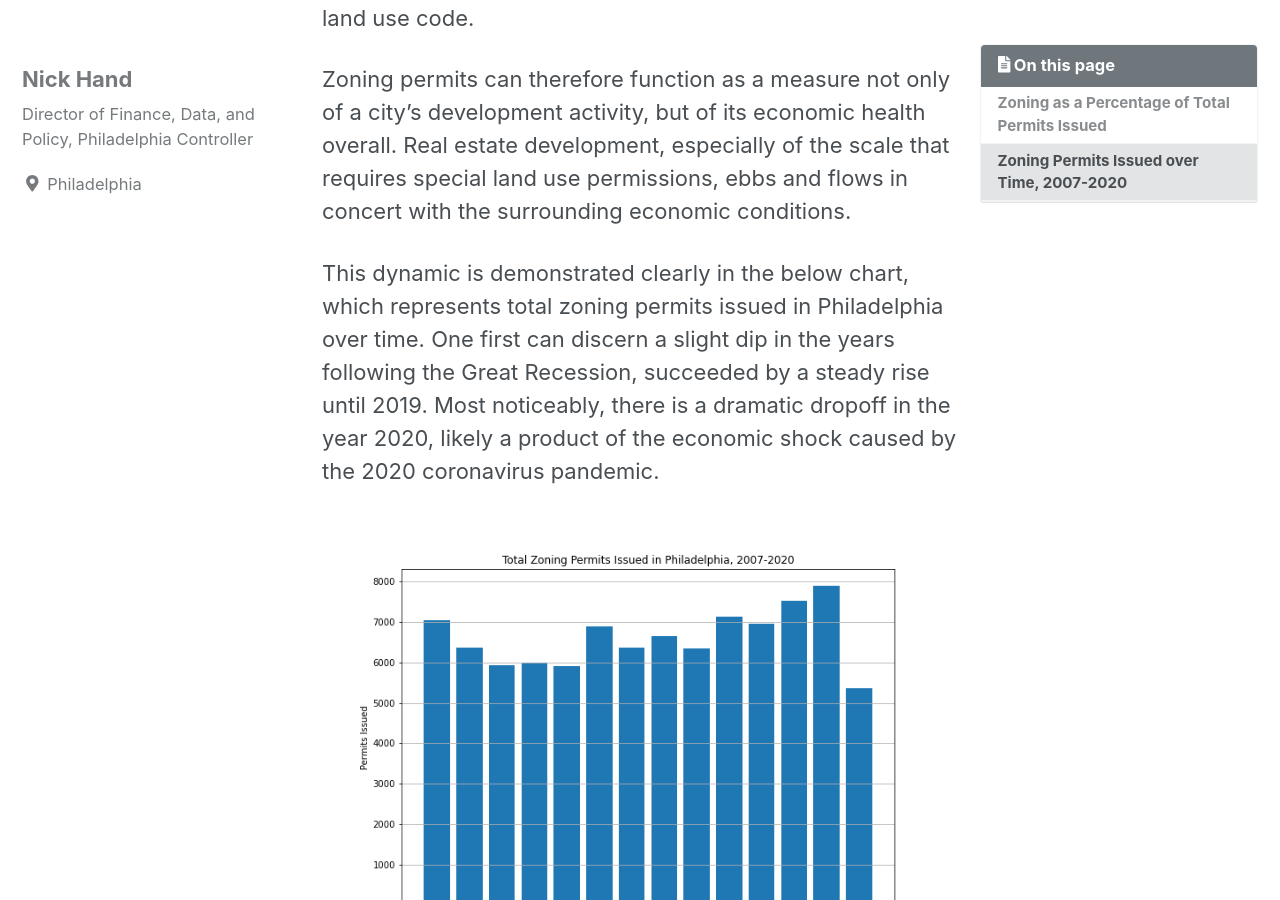
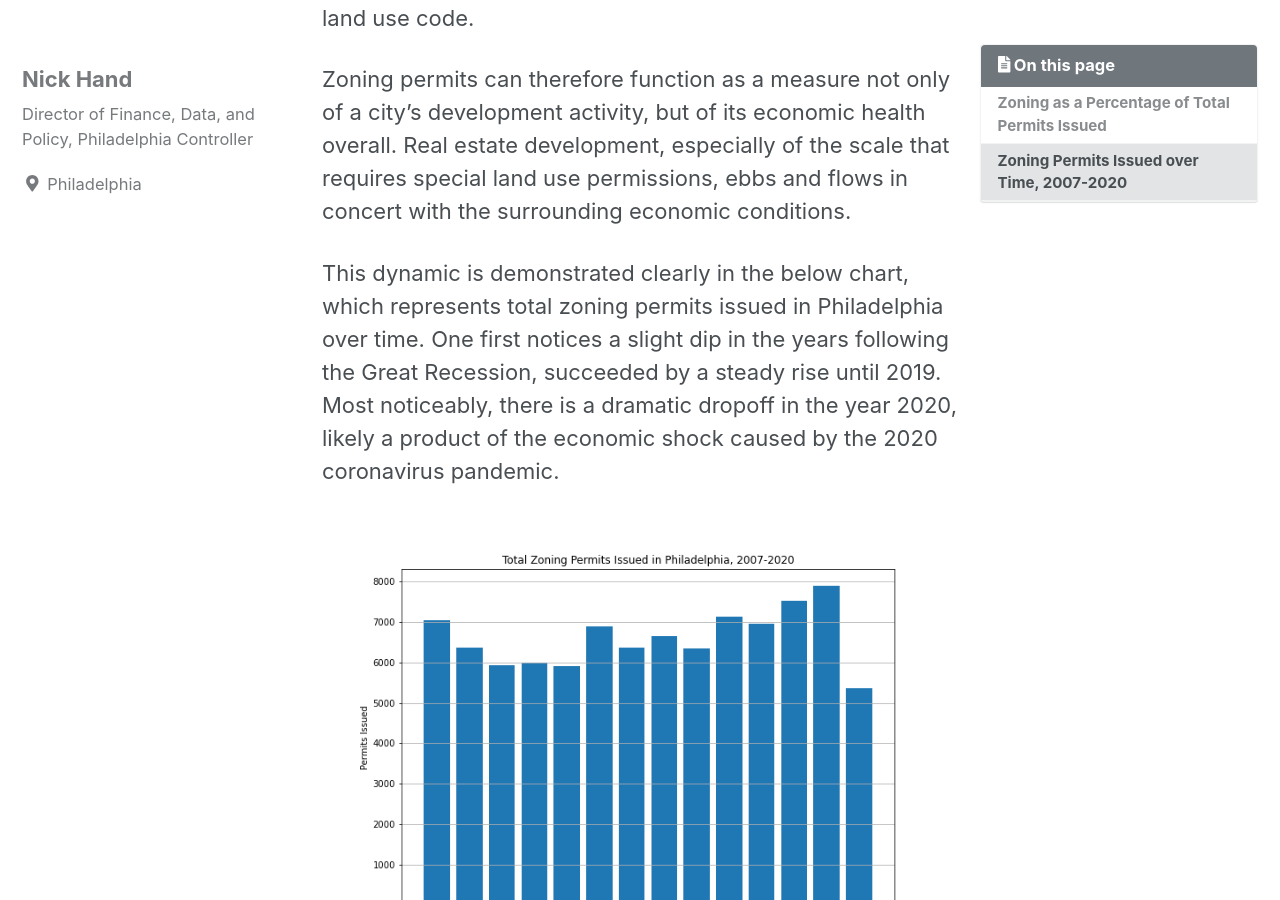
Before and after one commit to maxmasudafarkas/Philadelphia_Entitlements_Analysis, a Jekyll site: the page built from _posts/2020-12-17-zoning-permit-exploratory-analysis.md, in a window 1280 px wide and 900 px high, scrolled down 1593 px. Built offline with Jekyll 4.4.1, drawn with Linux system fonts in a browser that asks for light colours; cached includes are drawn as plain includes; nearby versions of some CDN libraries; a script that is not in the unit is left out.

Commit message:
Update 2020-12-17-zoning-permit-exploratory-analysis.md

```diff
--- a/_posts/2020-12-17-zoning-permit-exploratory-analysis.md
+++ b/_posts/2020-12-17-zoning-permit-exploratory-analysis.md
@@ -20,6 +20,6 @@ The number of zoning permits that are issued in a given year can serve as a prox
 
 Zoning permits can therefore function as a measure not only of a city's development activity, but of its economic health overall. Real estate development, especially of the scale that requires special land use permissions, ebbs and flows in concert with the surrounding economic conditions.
 
-This dynamic is demonstrated clearly in the below chart, which represents total zoning permits issued in Philadelphia over time. One first can discern a slight dip in the years following the Great Recession, succeeded by a steady rise until 2019. Most noticeably, there is a dramatic dropoff in the year 2020, likely a product of the economic shock caused by the 2020 coronavirus pandemic.
+This dynamic is demonstrated clearly in the below chart, which represents total zoning permits issued in Philadelphia over time. One first notices a slight dip in the years following the Great Recession, succeeded by a steady rise until 2019. Most noticeably, there is a dramatic dropoff in the year 2020, likely a product of the economic shock caused by the 2020 coronavirus pandemic.
 
 ![zoning_permits_bar_chart]({{ site.url }}{{ site.baseurl }}/assets/images/zoning_permits_bar_chart.png)
```
